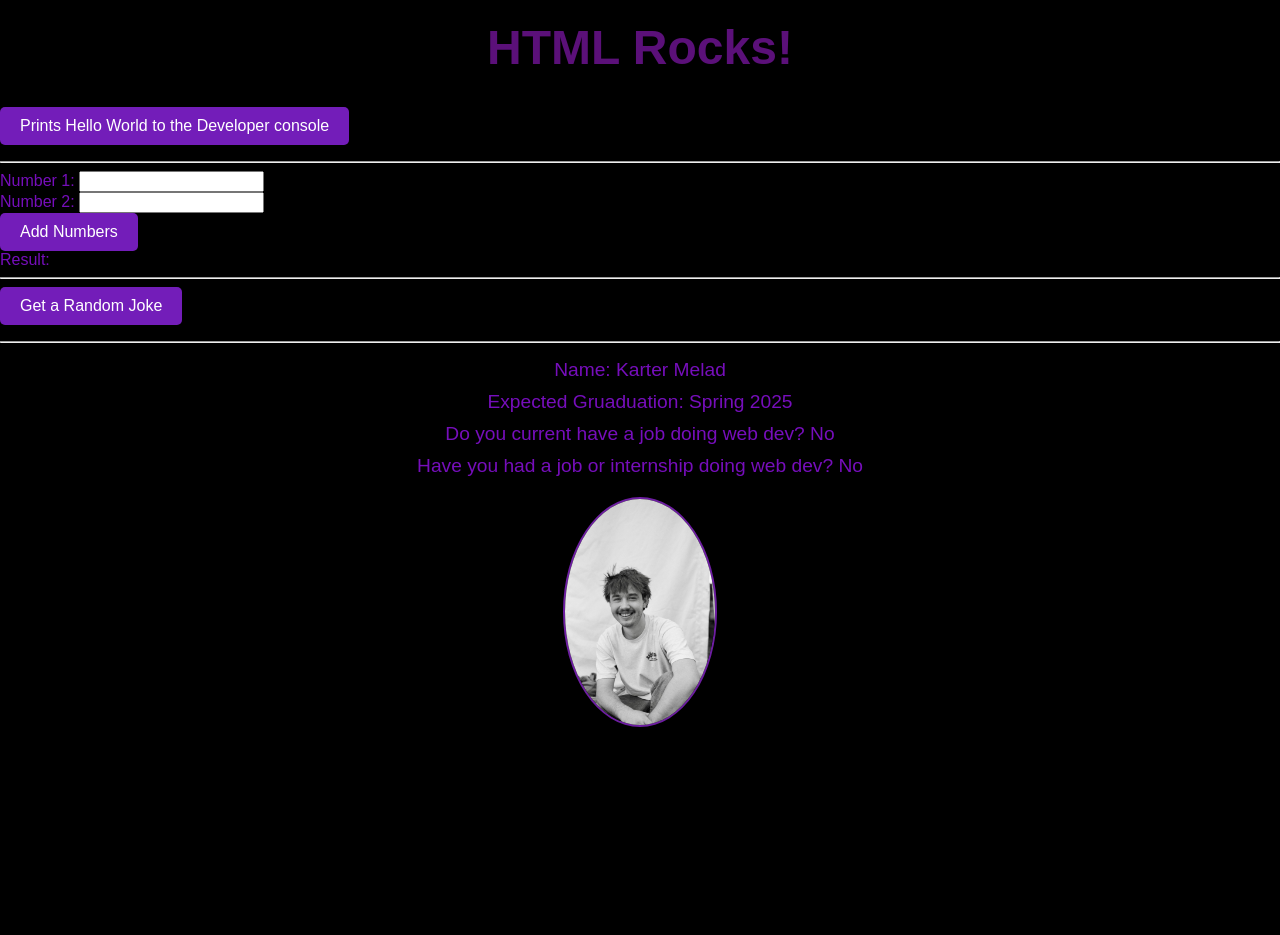
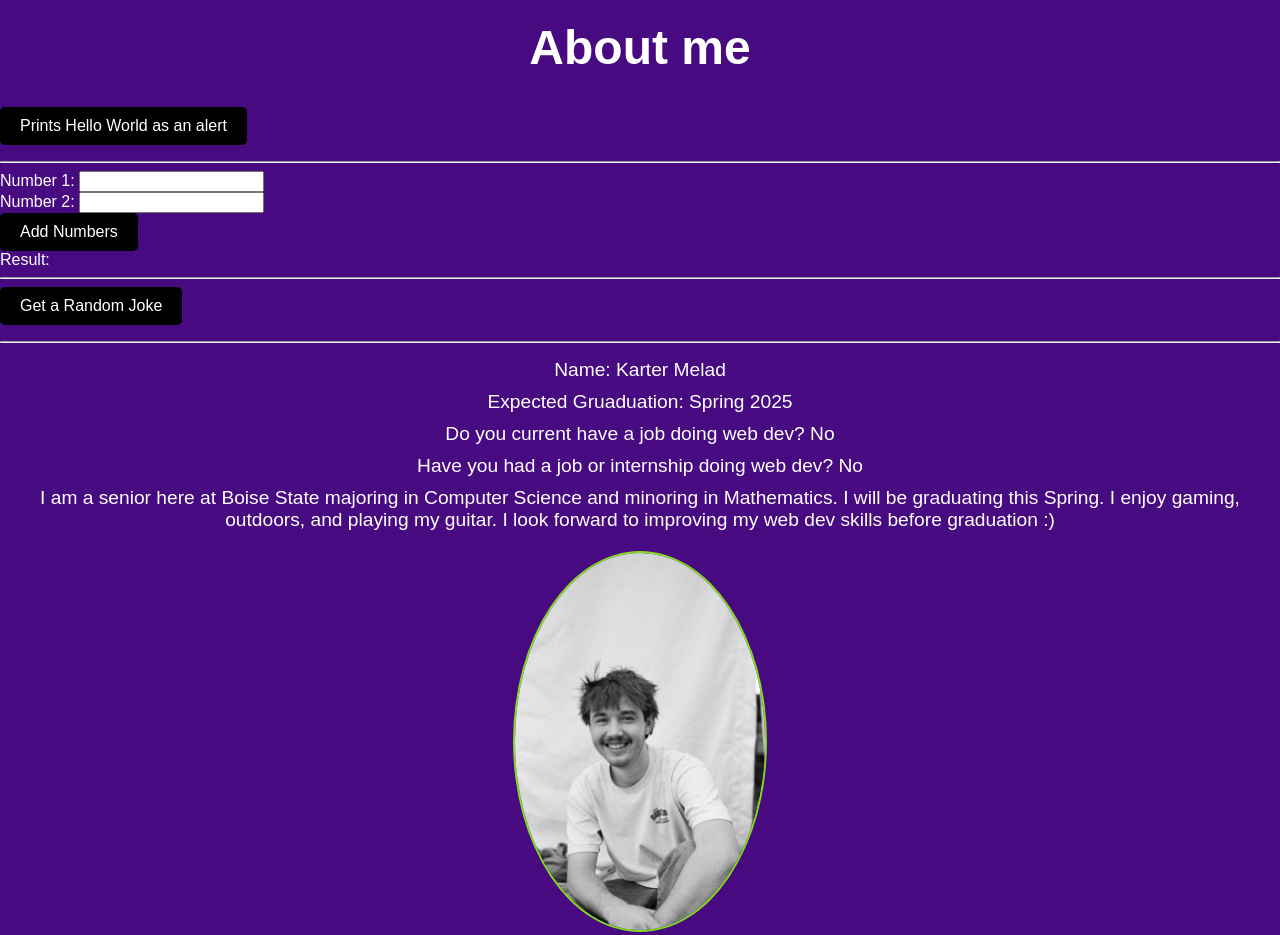
Before and after one commit to kartermelad/m2.2lab, a website: page index.html in a window 1280 px wide. Before the commit the page ends 800 px from the top, so only its background shows below. Drawn offline with Linux system fonts and the light colour scheme.

Commit message:
site update

```diff
--- a/css/style.css
+++ b/css/style.css
@@ -1,20 +1,20 @@
 body {
   font-family: 'Arial', sans-serif;
-  background-color: #000000;
-  color: #760ebb;
+  background-color: #480a81;
+  color: #ffffff;
   margin: 0;
   padding: 0;
 }
 
 h1 {
   text-align: center;
-  color: #5b1079;
+  color: #ffffff;
   font-size: 3em;
   margin-top: 20px;
 }
 
 button {
-  background-color: #731db9;
+  background-color: #000000;
   color: rgb(255, 255, 255);
   padding: 10px 20px;
   border: none;
@@ -24,7 +24,7 @@ button {
 }
 
 button:hover {
-  background-color: #511199;
+  background-color: #ffffff;
 }
 
 ul {
@@ -39,10 +39,10 @@ ul li {
 }
 
 #avatar {
-  width: 150px; /* Adjust the width as needed */
+  width: 250px; /* Adjust the width as needed */
   height: auto; /* Maintain aspect ratio */
   border-radius: 50%; /* Optional: Make the image circular */
   display: block;
   margin: 20px auto;
-  border: 2px solid #6d1ea1;
+  border: 2px solid #83db1e;
 }
--- a/index.html
+++ b/index.html
@@ -11,9 +11,9 @@
 </head>
 
 <body>
-  <h1>HTML Rocks!</h1>
+  <h1>About me</h1>
   <p>
-    <button  onclick="helloWorld()">Prints Hello World to the Developer console</button>
+    <button  onclick="helloWorld()">Prints Hello World as an alert</button>
   </p>
   <hr>
   <form id="addForm">
@@ -40,6 +40,11 @@
     <li>Expected Gruaduation: Spring 2025</li>
     <li>Do you current have a job doing web dev? No</li>
     <li>Have you had a job or internship doing web dev? No</li>
+    <li>I am a senior here at Boise State majoring in Computer Science and minoring
+      in Mathematics. I will be graduating this Spring. I enjoy gaming, outdoors,
+      and playing my guitar. I look forward to improving my web dev skills before graduation :)
+
+    </li>
   </ul>
 
   <img src = "img/portrait.jpg" alt = "Your avatar" id = "avatar">
```
